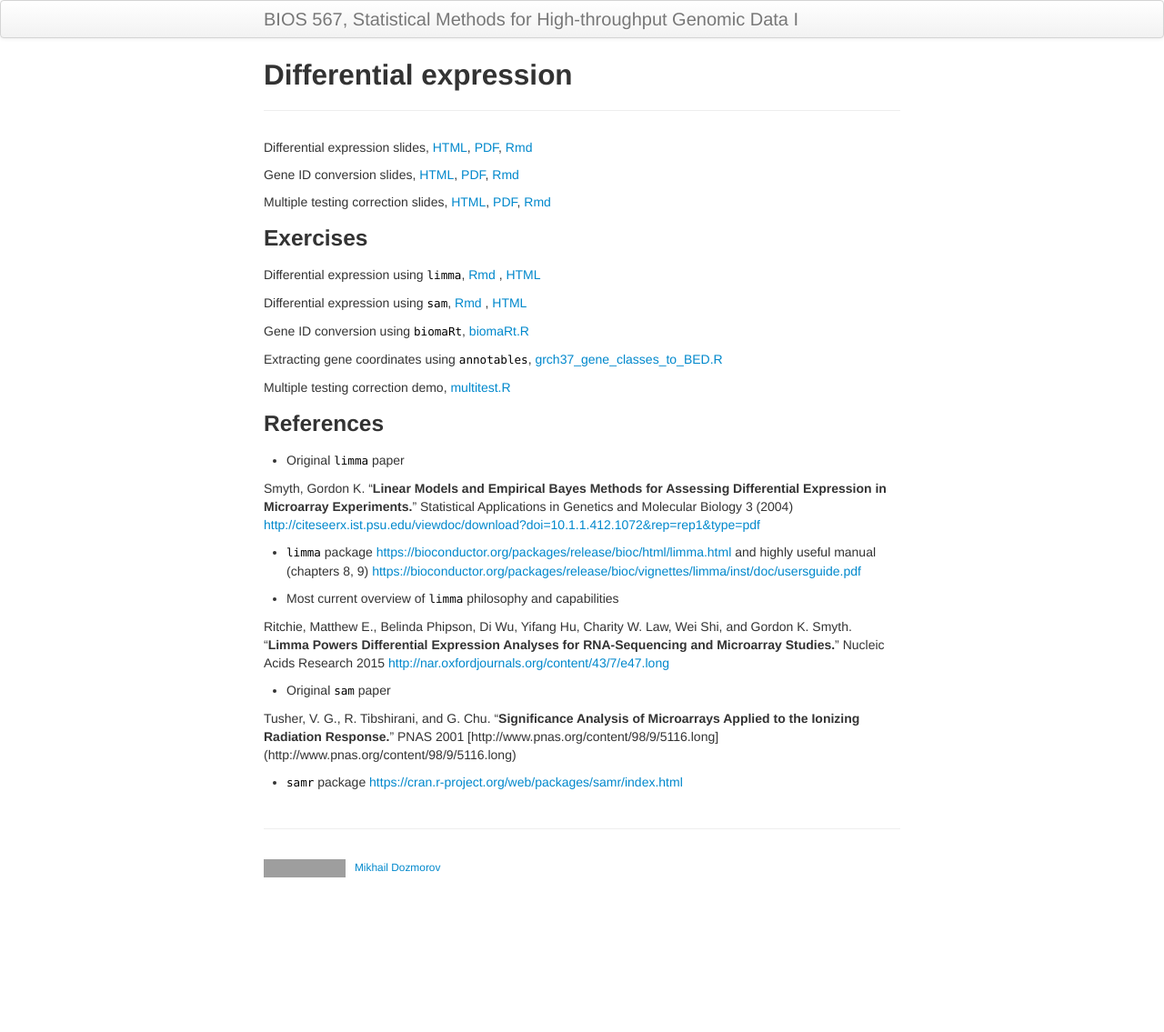
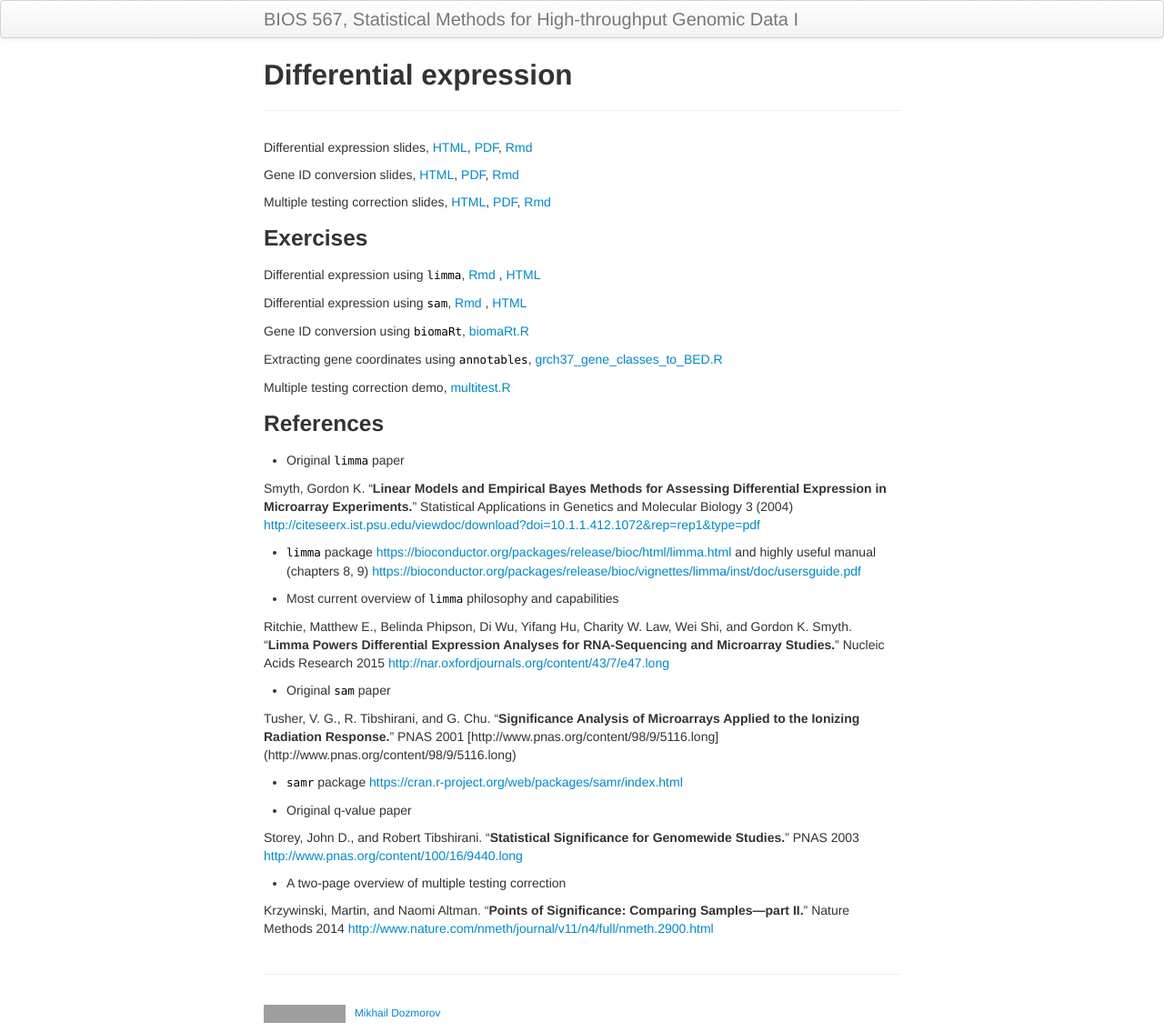
Before and after one commit to mdozmorov/BIOS567, a Jekyll site: the page built from pages/07a_diffexpression.md, in a window 1280 px wide. Shown: the whole page at 91% size. Built offline with Jekyll 4.4.1, drawn with Linux system fonts in a browser that asks for light colours; before the commit the page ends 975 px from its top, so only the background shows below that; grey boxes are pictures that could not be loaded.

Commit message:
Add multiple testing correction references

```diff
--- a/pages/07a_diffexpression.md
+++ b/pages/07a_diffexpression.md
@@ -39,3 +39,11 @@ Tusher, V. G., R. Tibshirani, and G. Chu. “**Significance Analysis of Microarr
 (http://www.pnas.org/content/98/9/5116.long)
 
 - `samr` package [https://cran.r-project.org/web/packages/samr/index.html](https://cran.r-project.org/web/packages/samr/index.html)
+
+- Original q-value paper
+
+Storey, John D., and Robert Tibshirani. “**Statistical Significance for Genomewide Studies.**” PNAS 2003 [http://www.pnas.org/content/100/16/9440.long](http://www.pnas.org/content/100/16/9440.long)
+
+- A two-page overview of multiple testing correction
+
+Krzywinski, Martin, and Naomi Altman. “**Points of Significance: Comparing Samples—part II.**” Nature Methods 2014 [http://www.nature.com/nmeth/journal/v11/n4/full/nmeth.2900.html](http://www.nature.com/nmeth/journal/v11/n4/full/nmeth.2900.html)
```
